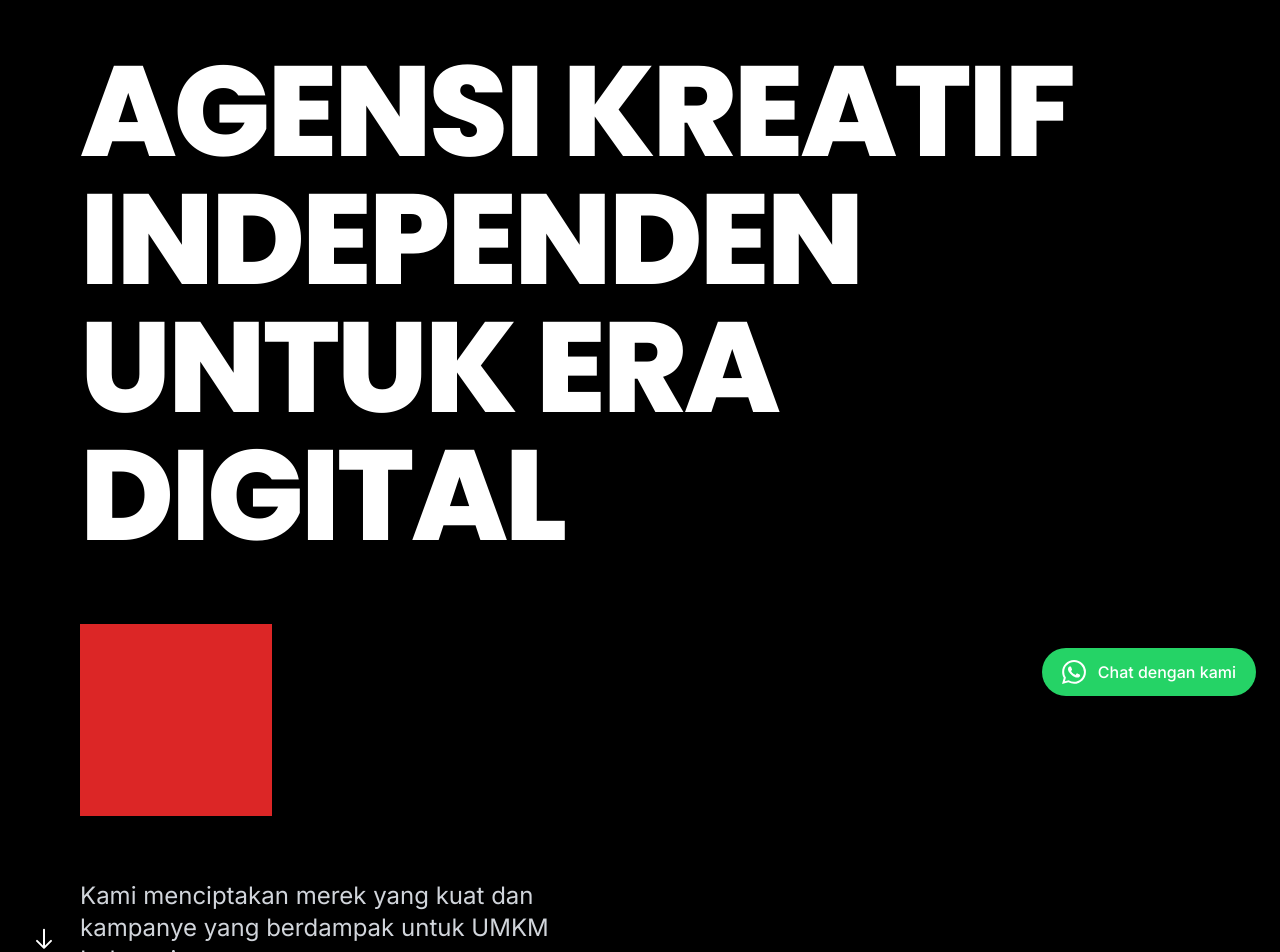
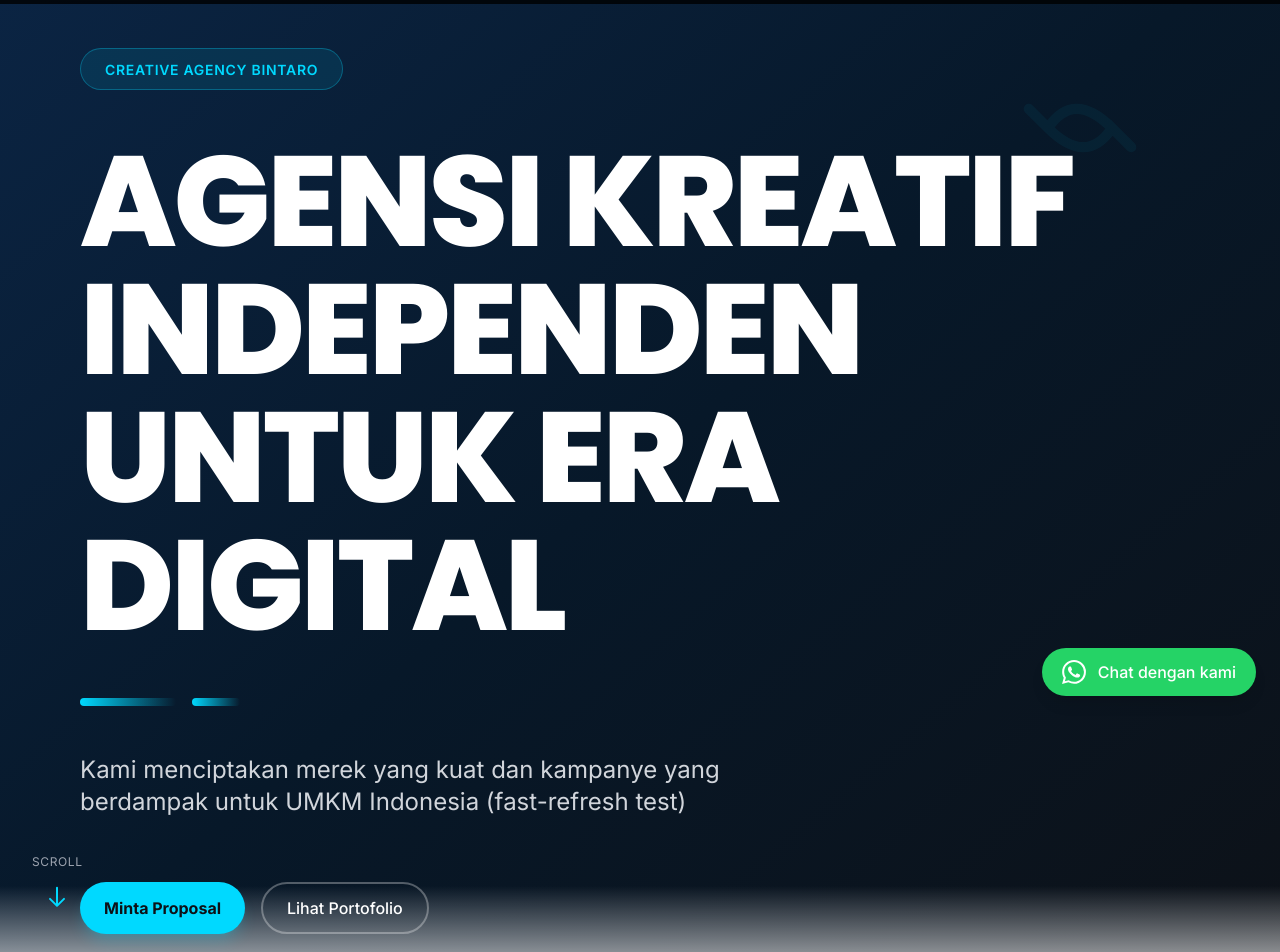
Before and after one commit to menako-studio/serasa-kreatif, a Next.js app: page / in a window 1280 px wide. Shown: the part 80-1032 px from the top of the page. Built offline with nearby package versions, Linux system fonts and the light colour scheme.

Commit message:
chore(dev): add dev:poll script and test fast-refresh trigger

```diff
--- a/components/ClientLogos.jsx
+++ b/components/ClientLogos.jsx
@@ -4,12 +4,18 @@ import { useState } from 'react'
 import Image from 'next/image'
 
 const clients = [
-  { name: 'Japo', logo: '/assets/clients/japo.png' },
-  { name: 'Pregnasia Spa', logo: '/assets/clients/pregnasia.png' },
-  { name: 'Client 3', logo: '/assets/clients/client3.png' },
-  { name: 'Client 4', logo: '/assets/clients/client4.png' },
-  { name: 'Client 5', logo: '/assets/clients/client5.png' },
-  { name: 'Client 6', logo: '/assets/clients/client6.png' },
+  { name: 'Alobank', logo: '/assets/images/logo-partner/logo-alobank.png' },
+  { name: 'Arkaff', logo: '/assets/images/logo-partner/logo-arkaff.png' },
+  { name: 'BNI', logo: '/assets/images/logo-partner/logo-bni.png' },
+  { name: 'BSI', logo: '/assets/images/logo-partner/logo-bsi.png' },
+  { name: 'JAPO', logo: '/assets/images/logo-partner/logo-japo.png' },
+  { name: 'JobStreet Express', logo: '/assets/images/logo-partner/logo-jobstreet-express.png' },
+  { name: 'Lazada', logo: '/assets/images/logo-partner/logo-lazada.png' },
+  { name: 'Primaya Hospital', logo: '/assets/images/logo-partner/logo-primaya-hospital.png' },
+  { name: 'PUPR', logo: '/assets/images/logo-partner/logo-pupr.png' },
+  { name: 'Roposo', logo: '/assets/images/logo-partner/logo-roposo.png' },
+  { name: 'SR12', logo: '/assets/images/logo-partner/logo-sr12.png' },
+  { name: 'SYH', logo: '/assets/images/logo-partner/logo-syh.png' },
 ]
 
 export default function ClientLogos() {
@@ -23,8 +29,8 @@ export default function ClientLogos() {
             Dipercaya Oleh Brand Lokal
           </h2>
           <p className="mx-auto max-w-2xl text-gray-600">
-            We&apos;ve partnered with innovative companies to transform their brands and elevate
-            their social presence.
+            Kami telah bekerja sama dengan berbagai brand lokal untuk mentransformasi identitas dan
+            kehadiran digital mereka.
           </p>
         </div>
 
@@ -38,7 +44,7 @@ export default function ClientLogos() {
                 key={index}
                 className="flex items-center justify-center rounded-lg bg-white p-6 grayscale transition-shadow hover:shadow-lg hover:grayscale-0"
               >
-                <div className="relative flex h-16 w-full items-center justify-center">
+                <div className="relative flex h-16 w-full max-w-[160px] items-center justify-center px-2">
                   {isFailed ? (
                     <span className="font-medium text-gray-400">{client.name}</span>
                   ) : (
@@ -47,7 +53,7 @@ export default function ClientLogos() {
                       alt={client.name}
                       width={200}
                       height={80}
-                      className="object-contain"
+                      className="max-h-[56px] max-w-[140px] object-contain"
                       onError={() => setFailed((s) => ({ ...s, [key]: true }))}
                     />
                   )}
--- a/components/Hero.jsx
+++ b/components/Hero.jsx
@@ -5,12 +5,25 @@ import { motion } from 'framer-motion'
 
 export default function Hero({
   title = 'AGENSI KREATIF INDEPENDEN UNTUK ERA DIGITAL',
-  subtitle = 'Kami menciptakan merek yang kuat dan kampanye yang berdampak untuk UMKM Indonesia',
+  subtitle = 'Kami menciptakan merek yang kuat dan kampanye yang berdampak untuk UMKM Indonesia (fast-refresh test)',
   primaryCTA = { text: 'Minta Proposal', href: '/contact' },
   secondaryCTA = { text: 'Lihat Portofolio', href: '/work' },
 }) {
   return (
-    <section className="relative flex min-h-screen items-center bg-black pb-20 pt-32 text-white">
+    <section className="relative flex min-h-screen items-center overflow-hidden bg-gradient-to-br from-primary via-primary-dark to-near-black pb-20 pt-32 text-white">
+      {/* Decorative infinity symbol */}
+      <div className="absolute right-10 top-20 h-64 w-64 opacity-5">
+        <svg viewBox="0 0 200 100" className="h-full w-full">
+          <path
+            d="M50,50 Q20,20 50,50 T100,50 Q130,80 100,50 T50,50"
+            stroke="currentColor"
+            strokeWidth="8"
+            fill="none"
+            className="text-accent-cyan"
+          />
+        </svg>
+      </div>
+
       <div className="container-custom relative z-10 w-full">
         <div className="max-w-6xl">
           {/* Text Content */}
@@ -18,18 +31,49 @@ export default function Hero({
             initial={{ opacity: 0, y: 20 }}
             animate={{ opacity: 1, y: 0 }}
             transition={{ duration: 0.6 }}
-            className="space-y-16"
+            className="space-y-12"
           >
-            <h1 className="max-w-5xl animate-fade-in font-display font-black uppercase text-white">
+            {/* Small label */}
+            <div className="inline-block rounded-full border border-accent-cyan/30 bg-accent-cyan/10 px-6 py-2">
+              <span className="text-sm font-semibold uppercase tracking-wider text-accent-cyan">
+                Creative Agency Bintaro
+              </span>
+            </div>
+
+            <h1 className="max-w-5xl animate-fade-in font-display font-black text-white">
               {title}
             </h1>
 
-            {/* Red accent box like R/GA */}
-            <div className="h-48 w-48 bg-red-600" />
+            {/* Cyan accent bar - different from RGA's red square */}
+            <div className="flex items-center gap-4">
+              <div className="h-2 w-24 rounded-full bg-gradient-to-r from-accent-cyan to-transparent" />
+              <div className="h-2 w-12 rounded-full bg-gradient-to-r from-accent-cyan to-transparent" />
+            </div>
 
-            <p className="animation-delay-200 max-w-xl animate-slide-up text-xl leading-relaxed text-gray-300 md:text-2xl">
+            <p className="animation-delay-200 max-w-2xl animate-slide-up text-xl leading-relaxed text-gray-300 md:text-2xl">
               {subtitle}
             </p>
+
+            {/* CTA Buttons */}
+            <motion.div
+              initial={{ opacity: 0, y: 20 }}
+              animate={{ opacity: 1, y: 0 }}
+              transition={{ delay: 0.4, duration: 0.6 }}
+              className="flex flex-col gap-4 pt-4 sm:flex-row"
+            >
+              <Link
+                href={primaryCTA.href}
+                className="btn bg-accent-cyan font-bold text-near-black shadow-lg shadow-accent-cyan/20 hover:scale-105 hover:bg-opacity-90"
+              >
+                {primaryCTA.text}
+              </Link>
+              <Link
+                href={secondaryCTA.href}
+                className="btn border-2 border-white/30 text-white hover:border-white hover:bg-white/10"
+              >
+                {secondaryCTA.text}
+              </Link>
+            </motion.div>
           </motion.div>
         </div>
 
@@ -40,9 +84,14 @@ export default function Hero({
           transition={{ delay: 1, duration: 1 }}
           className="absolute bottom-8 left-8"
         >
-          <motion.div animate={{ y: [0, 10, 0] }} transition={{ duration: 1.5, repeat: Infinity }}>
+          <div className="flex flex-col items-center gap-2">
+            <span className="text-xs uppercase tracking-wider text-gray-400">Scroll</span>
+            <motion.div
+              animate={{ y: [0, 10, 0] }}
+              transition={{ duration: 1.5, repeat: Infinity }}
+            >
               <svg
-              className="h-6 w-6 text-white"
+                className="h-6 w-6 text-accent-cyan"
                 fill="none"
                 stroke="currentColor"
                 viewBox="0 0 24 24"
@@ -55,8 +104,12 @@ export default function Hero({
                 />
               </svg>
             </motion.div>
+          </div>
         </motion.div>
       </div>
+
+      {/* Gradient overlay bottom */}
+      <div className="absolute bottom-0 left-0 right-0 h-32 bg-gradient-to-t from-white to-transparent" />
     </section>
   )
 }
--- a/package.json
+++ b/package.json
@@ -4,6 +4,7 @@
   "private": true,
   "scripts": {
     "dev": "next dev",
+    "dev:poll": "CHOKIDAR_USEPOLLING=true next dev",
     "build": "next build",
     "start": "next start",
     "lint": "next lint",
```
Lines whose indentation alone changed are shown as unchanged.
